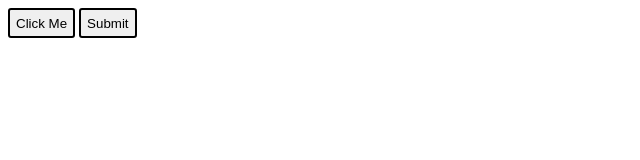
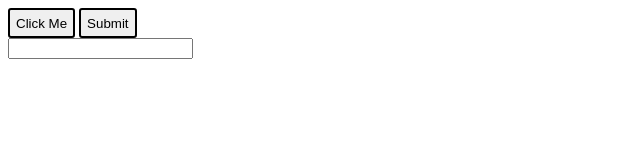
Before and after one commit to harjeetsingh-123/Merge, a plain HTML site: page index.html in a window 1280 px wide. Shown: the whole page, without its empty margins (0-640 px from the left). Drawn offline with Linux system fonts and the light colour scheme.

Commit message:
add  form

```diff
--- a/index.html
+++ b/index.html
@@ -9,6 +9,9 @@
 <body>
     <button>Click Me</button>
     <button>Submit</button>
+    <form  accept="./xyz.com">
+        <input  type="text">
+    </form>
     <script src="./index.js"></script>
 </body>
 </html>
```
